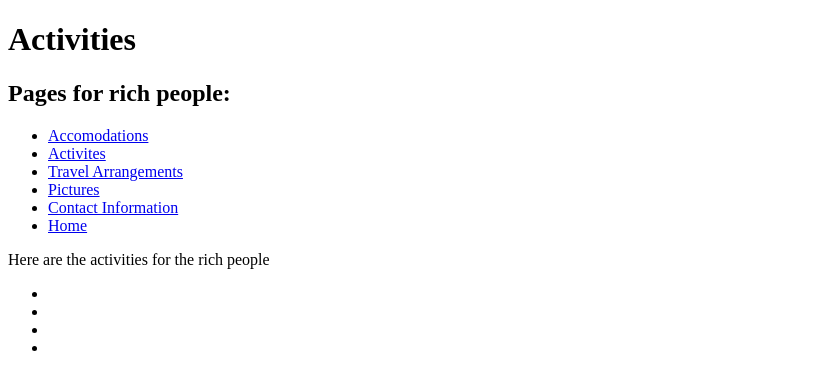
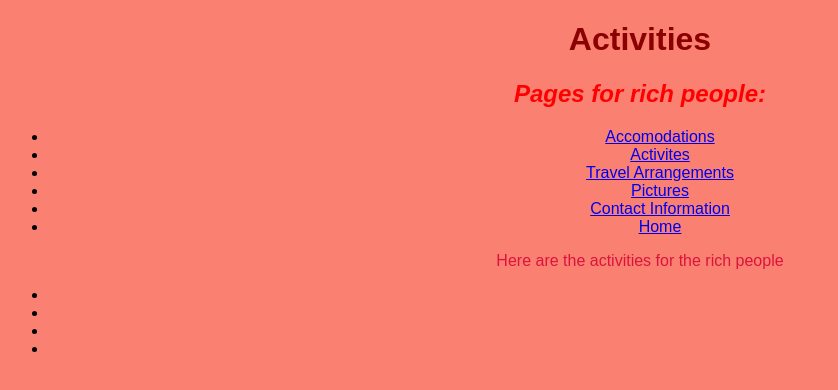
Before and after one commit to craigwann/private-island, a plain HTML site: page activities.html in a window 1280 px wide. Shown: the whole page, without its empty margins (0-838 px from the left). Drawn offline with Linux system fonts and the light colour scheme.

Commit message:
correct css link in html files

```diff
--- a/activities.html
+++ b/activities.html
@@ -1,7 +1,7 @@
 <!DOCTYPE html>
 <html>
   <head>
-    <link href rel="css/styles.css" styles="stylesheet" type="text/css">
+    <link href="css/styles.css" rel="stylesheet" type="text/css">
     <title>Activities</title>
   </head>
   <body>
```
Also changed, not shown: accomodations.html (+1 -1 lines), contact.html (+1 -1 lines), pictures.html (+1 -1 lines), travel_arrangements.html (+1 -1 lines).
